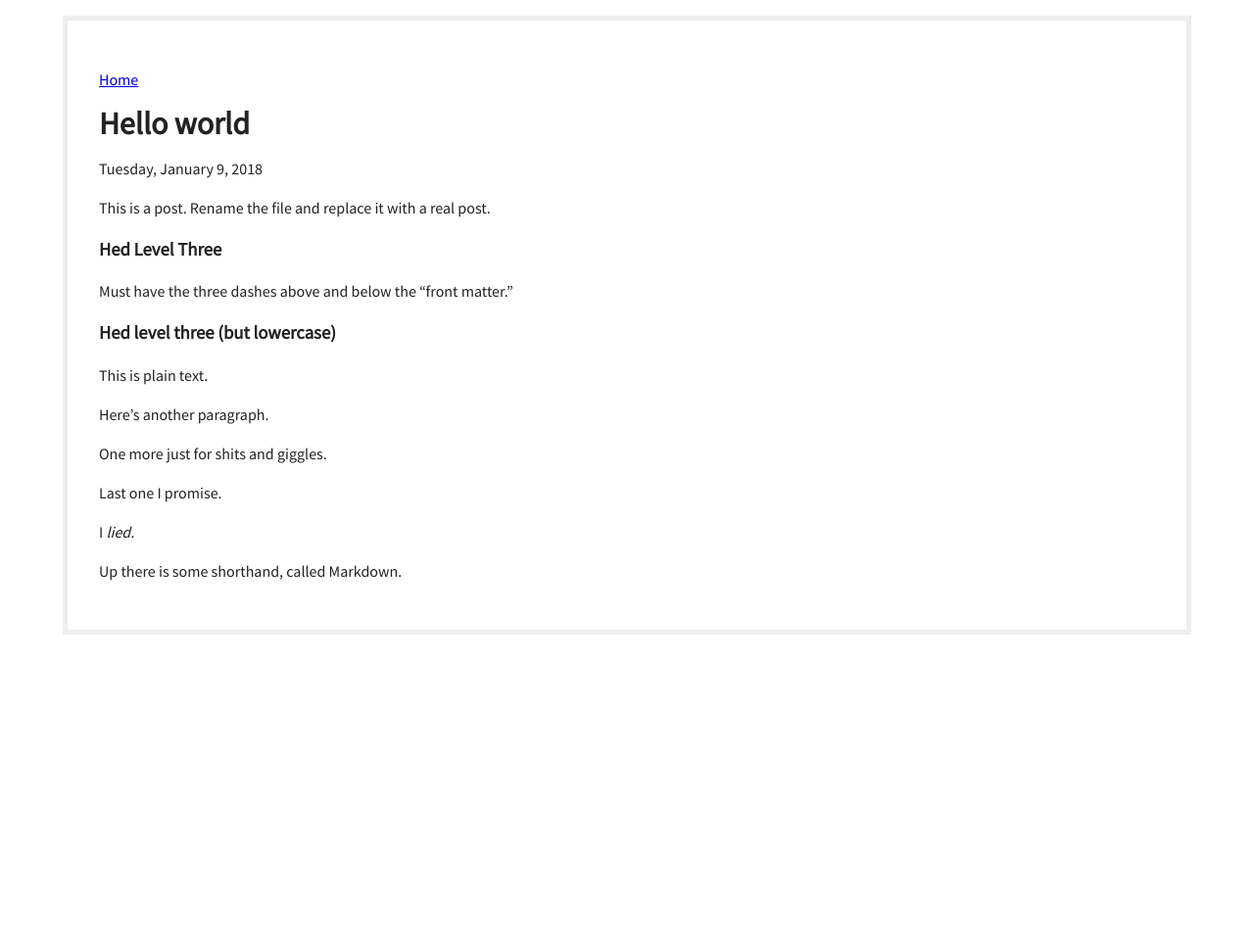
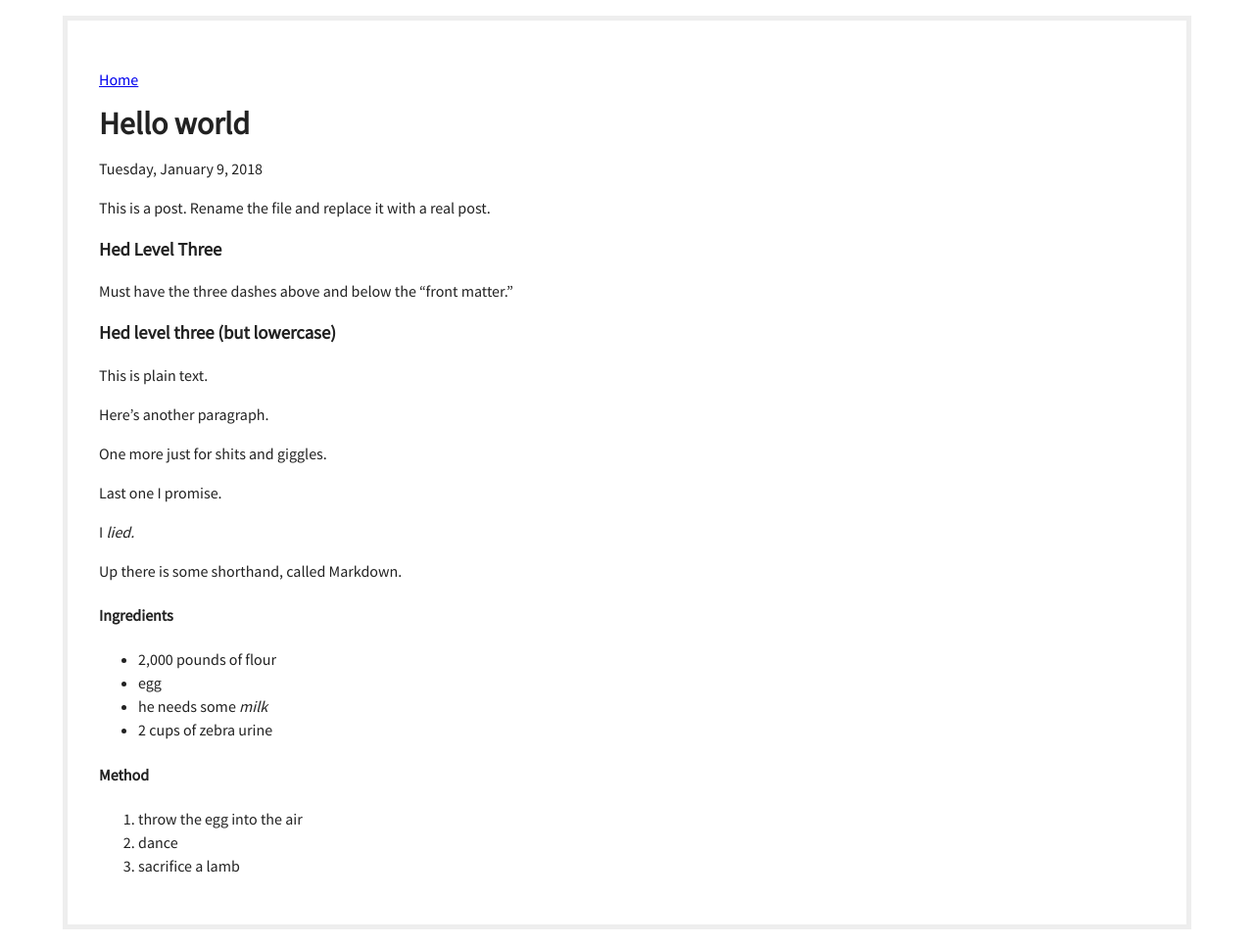
Before and after one commit to zpelz/web1-sp, a Jekyll site: the page built from _posts/2018-01-09-hello.markdown, in a window 1280 px wide. Shown: the whole page at 98% size. Built offline with Jekyll 4.4.1, drawn with Linux system fonts in a browser that asks for light colours; before the commit the page ends 900 px from its top, so only the background shows below that.

Commit message:
Update 2018-01-09-hello.markdown

```diff
--- a/_posts/2018-01-09-hello.markdown
+++ b/_posts/2018-01-09-hello.markdown
@@ -22,3 +22,16 @@ Last one I promise.
 I *lied.*
 
 Up there is some shorthand, called Markdown.
+
+#### Ingredients
+
+- 2,000 pounds of flour
+- egg
+- he needs some *milk*
+- 2 cups of zebra urine
+
+#### Method
+
+1. throw the egg into the air
+2. dance
+3. sacrifice a lamb
```
